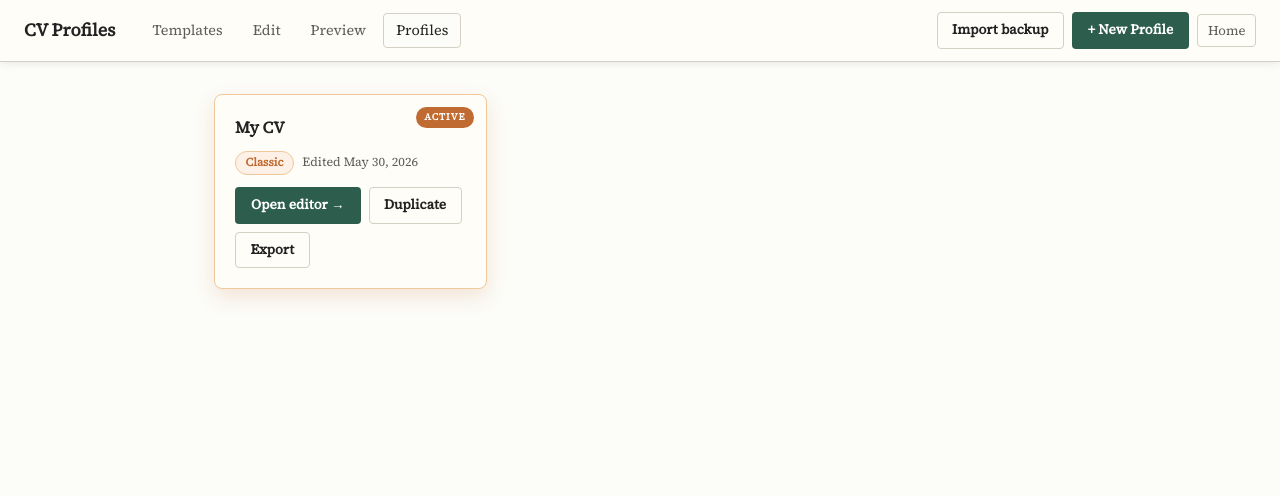
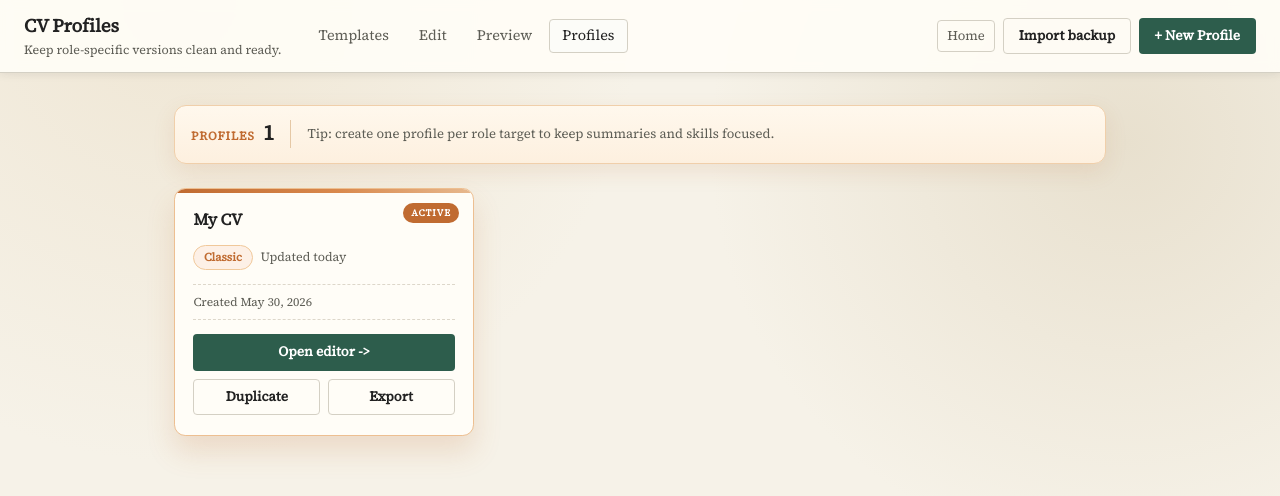
Before and after one commit to mihaiandrei97/react-cv-builder, a React (Vite) app: page /profiles in a window 1280 px wide. Shown: the top 496 px of the page. Built offline with nearby package versions, Linux system fonts and the light colour scheme; what @react-pdf/renderer would draw is missing.

Commit message:
feat: enhance Profiles page with relative date formatting and improved UI elements

```diff
--- a/src/routes/profiles.tsx
+++ b/src/routes/profiles.tsx
@@ -44,6 +44,16 @@ function formatDate(ts: number) {
   return new Intl.DateTimeFormat(undefined, { month: 'short', day: 'numeric', year: 'numeric' }).format(new Date(ts))
 }
 
+function formatRelativeDate(ts: number) {
+  const diffMs = Date.now() - ts
+  const diffDays = Math.floor(diffMs / (1000 * 60 * 60 * 24))
+  if (diffDays <= 0) return 'today'
+  if (diffDays === 1) return 'yesterday'
+  if (diffDays < 7) return `${diffDays}d ago`
+  if (diffDays < 30) return `${Math.floor(diffDays / 7)}w ago`
+  return formatDate(ts)
+}
+
 // ── Profile card ──────────────────────────────────────────────────────────────
 
 function ProfileCard({
@@ -81,31 +91,44 @@ function ProfileCard({
     <div
       style={{
         background: '#fffdf7',
-        border: `1px solid ${isActive ? '#f0c89a' : 'var(--line)'}`,
-        borderRadius: '0.5rem',
-        padding: '1.25rem',
+        border: `1px solid ${isActive ? '#edbf91' : 'var(--line)'}`,
+        borderRadius: '0.7rem',
+        padding: '1.15rem 1.15rem 1.2rem',
         display: 'flex',
         flexDirection: 'column',
-        gap: '0.75rem',
-        boxShadow: isActive ? '0 8px 20px rgba(192,107,49,0.16)' : '0 2px 8px rgba(34,34,34,0.05)',
+        gap: '0.9rem',
+        boxShadow: isActive ? '0 16px 28px rgba(192,107,49,0.17)' : '0 5px 14px rgba(34,34,34,0.06)',
         transition: 'border-color 0.15s, box-shadow 0.15s',
         position: 'relative',
+        overflow: 'hidden',
       }}
     >
+      <div
+        style={{
+          position: 'absolute',
+          inset: '0 auto auto 0',
+          width: '100%',
+          height: 4,
+          background: isActive
+            ? 'linear-gradient(90deg, #c06b31 0%, #d9894d 55%, #e7b98f 100%)'
+            : 'linear-gradient(90deg, #d4d0c4 0%, #e8e3d8 100%)',
+        }}
+      />
+
       {/* Active ribbon */}
       {isActive && (
         <div
           style={{
             position: 'absolute',
-            top: 12,
-            right: 12,
+            top: 14,
+            right: 14,
             background: 'var(--accent)',
             color: '#fff',
-            fontSize: '0.6rem',
+            fontSize: '0.58rem',
             fontWeight: 700,
             letterSpacing: '0.1em',
             textTransform: 'uppercase',
-            padding: '0.2rem 0.55rem',
+            padding: '0.2rem 0.5rem',
             borderRadius: '999px',
           }}
         >
@@ -156,6 +179,7 @@ function ProfileCard({
               textAlign: 'left',
               display: 'block',
               width: '100%',
+              letterSpacing: '-0.01em',
             }}
           >
             {profile.name}
@@ -168,7 +192,7 @@ function ProfileCard({
         <span
           style={{
             fontSize: '0.72rem',
-            fontWeight: 600,
+            fontWeight: 700,
             color: 'var(--accent)',
             background: '#fdf0e6',
             border: '1px solid #f0c89a',
@@ -179,26 +203,41 @@ function ProfileCard({
           {tpl.name}
         </span>
         <span style={{ fontSize: '0.78rem', color: 'var(--muted)' }}>
-          Edited {formatDate(profile.updatedAt)}
+          Updated {formatRelativeDate(profile.updatedAt)}
         </span>
       </div>
 
+      <div
+        style={{
+          display: 'flex',
+          gap: '0.75rem',
+          fontSize: '0.75rem',
+          color: 'var(--muted)',
+          borderTop: '1px dashed #ddd7ca',
+          borderBottom: '1px dashed #ddd7ca',
+          padding: '0.5rem 0',
+        }}
+      >
+        <span>Created {formatDate(profile.createdAt)}</span>
+      </div>
+
       {/* Actions */}
-      <div style={{ display: 'flex', gap: '0.5rem', flexWrap: 'wrap', marginTop: 'auto' }}>
+      <div style={s.cardActionStack}>
         {!isActive && (
-          <button type="button" style={s.btnPrimary} onClick={onActivate}>
-            Edit this CV
+          <button type="button" style={{ ...s.btnPrimary, ...s.btnFull }} onClick={onActivate}>
+            Switch to this profile
           </button>
         )}
         {isActive && (
-          <Link to="/cv/edit" style={s.btnPrimaryLink}>
-            Open editor →
+          <Link to="/cv/edit" style={{ ...s.btnPrimaryLink, ...s.btnFull }}>
+            Open editor -&gt;
           </Link>
         )}
-        <button type="button" style={s.btnSecondary} onClick={onDuplicate}>
+        <div style={s.cardActionRow}>
+          <button type="button" style={{ ...s.btnSecondary, ...s.btnGrow }} onClick={onDuplicate}>
             Duplicate
           </button>
-        <button type="button" style={s.btnSecondary} onClick={onExport}>
+          <button type="button" style={{ ...s.btnSecondary, ...s.btnGrow }} onClick={onExport}>
             Export
           </button>
           {canDelete && (
@@ -206,6 +245,7 @@ function ProfileCard({
               Delete
             </button>
           )}
+        </div>
       </div>
     </div>
   )
@@ -278,19 +318,22 @@ function ProfilesPage() {
   }
 
   return (
-    <div style={{ minHeight: '100dvh', display: 'flex', flexDirection: 'column' }}>
+    <div style={s.page}>
       {/* Header */}
       <header style={s.header}>
-        <div style={{ display: 'flex', alignItems: 'center', gap: '1.5rem' }}>
+        <div style={{ display: 'flex', alignItems: 'center', gap: '1.5rem', flexWrap: 'wrap' }}>
+          <div style={{ display: 'flex', flexDirection: 'column', gap: '0.1rem' }}>
             <h1 style={s.title}>CV Profiles</h1>
-          <nav style={{ display: 'flex', gap: '0.25rem' }}>
+            <p style={s.subtitle}>Keep role-specific versions clean and ready.</p>
+          </div>
+          <nav style={{ display: 'flex', gap: '0.25rem', flexWrap: 'wrap' }}>
             <NavLink to="/templates" label="Templates" />
             <NavLink to="/cv/edit" label="Edit" />
             <NavLink to="/cv/print" label="Preview" />
             <NavLink to="/profiles" label="Profiles" active />
           </nav>
         </div>
-        <div style={{ display: 'flex', gap: '0.5rem', alignItems: 'center' }}>
+        <div style={s.headerActions}>
           <input
             ref={importInputRef}
             type="file"
@@ -298,6 +341,9 @@ function ProfilesPage() {
             style={{ display: 'none' }}
             onChange={handleImport}
           />
+          <Link to="/" style={s.backLink}>
+            Home
+          </Link>
           <button
             type="button"
             style={s.btnSecondary}
@@ -317,14 +363,20 @@ function ProfilesPage() {
               + New Profile
             </button>
           )}
-          <Link to="/" style={s.backLink}>
-            Home
-          </Link>
         </div>
       </header>
 
       {/* Main */}
       <main style={s.main}>
+        <section style={s.heroStrip}>
+          <div style={s.heroStat}>
+            <span style={s.heroStatLabel}>Profiles</span>
+            <strong style={s.heroStatValue}>{profiles.length}</strong>
+          </div>
+          <div style={s.heroDivider} />
+          <div style={s.heroHint}>Tip: create one profile per role target to keep summaries and skills focused.</div>
+        </section>
+
         {importError && (
           <div style={{ background: '#fdf2f0', border: '1px solid #f0b8b0', borderRadius: '0.4rem', padding: '0.75rem 1rem', fontSize: '0.85rem', color: '#9c2f1f', display: 'flex', justifyContent: 'space-between', alignItems: 'center' }}>
             <span>{importError}</span>
@@ -391,6 +443,13 @@ function ProfilesPage() {
 // ── Styles ────────────────────────────────────────────────────────────────────
 
 const s: Record<string, React.CSSProperties> = {
+  page: {
+    minHeight: '100dvh',
+    display: 'flex',
+    flexDirection: 'column',
+    background:
+      'radial-gradient(circle at 14% 0%, #efe6d4 0%, transparent 34%), radial-gradient(circle at 88% 18%, #e8e0ce 0%, transparent 32%), #f6f2e8',
+  },
   header: {
     position: 'sticky',
     top: 0,
@@ -400,14 +459,21 @@ const s: Record<string, React.CSSProperties> = {
     alignItems: 'center',
     gap: '1rem',
     padding: '0.75rem 1.5rem',
-    background: '#fffdf7',
+    background: 'rgba(255, 253, 247, 0.92)',
+    backdropFilter: 'blur(6px)',
     borderBottom: '1px solid var(--line)',
     boxShadow: '0 2px 8px rgba(34,34,34,0.08)',
   },
   title: {
     margin: 0,
-    fontSize: '1.1rem',
+    fontSize: '1.15rem',
     fontWeight: 700,
+    letterSpacing: '-0.01em',
+  },
+  subtitle: {
+    margin: 0,
+    fontSize: '0.78rem',
+    color: 'var(--muted)',
   },
   backLink: {
     fontFamily: 'inherit',
@@ -418,9 +484,16 @@ const s: Record<string, React.CSSProperties> = {
     color: 'var(--muted)',
     textDecoration: 'none',
   },
+  headerActions: {
+    display: 'flex',
+    gap: '0.5rem',
+    alignItems: 'center',
+    flexWrap: 'wrap',
+    justifyContent: 'flex-end',
+  },
   main: {
     flex: 1,
-    maxWidth: 900,
+    maxWidth: 980,
     width: '100%',
     margin: '0 auto',
     padding: '2rem 1.5rem',
@@ -428,9 +501,45 @@ const s: Record<string, React.CSSProperties> = {
     flexDirection: 'column',
     gap: '1.5rem',
   },
+  heroStrip: {
+    display: 'flex',
+    alignItems: 'center',
+    gap: '1rem',
+    background: 'linear-gradient(180deg, #fff8ed 0%, #fdf0df 100%)',
+    border: '1px solid #f0cfaa',
+    borderRadius: '0.75rem',
+    padding: '0.9rem 1rem',
+    boxShadow: '0 8px 22px rgba(192,107,49,0.12)',
+  },
+  heroStat: {
+    display: 'flex',
+    alignItems: 'baseline',
+    gap: '0.5rem',
+  },
+  heroStatLabel: {
+    fontSize: '0.74rem',
+    fontWeight: 700,
+    textTransform: 'uppercase',
+    letterSpacing: '0.08em',
+    color: 'var(--accent)',
+  },
+  heroStatValue: {
+    fontSize: '1.35rem',
+    color: 'var(--ink)',
+    lineHeight: 1,
+  },
+  heroDivider: {
+    width: 1,
+    height: 28,
+    background: '#e5c8a5',
+  },
+  heroHint: {
+    fontSize: '0.82rem',
+    color: 'var(--muted)',
+  },
   grid: {
     display: 'grid',
-    gridTemplateColumns: 'repeat(auto-fill, minmax(260px, 1fr))',
+    gridTemplateColumns: 'repeat(auto-fill, minmax(280px, 1fr))',
     gap: '1rem',
   },
   newCard: {
@@ -464,6 +573,7 @@ const s: Record<string, React.CSSProperties> = {
     padding: '0.5rem 1rem',
     cursor: 'pointer',
     whiteSpace: 'nowrap' as const,
+    textAlign: 'center',
   },
   btnPrimaryLink: {
     fontFamily: 'inherit',
@@ -478,6 +588,7 @@ const s: Record<string, React.CSSProperties> = {
     textDecoration: 'none',
     whiteSpace: 'nowrap' as const,
     display: 'inline-block',
+    textAlign: 'center',
   },
   btnSecondary: {
     fontFamily: 'inherit',
@@ -501,4 +612,21 @@ const s: Record<string, React.CSSProperties> = {
     padding: '0.45rem 0.9rem',
     cursor: 'pointer',
   },
+  btnFull: {
+    width: '100%',
+  },
+  btnGrow: {
+    flex: 1,
+  },
+  cardActionStack: {
+    display: 'flex',
+    flexDirection: 'column',
+    gap: '0.5rem',
+    marginTop: 'auto',
+  },
+  cardActionRow: {
+    display: 'flex',
+    gap: '0.45rem',
+    alignItems: 'center',
+  },
 }
```
Lines whose indentation alone changed are shown as unchanged.
